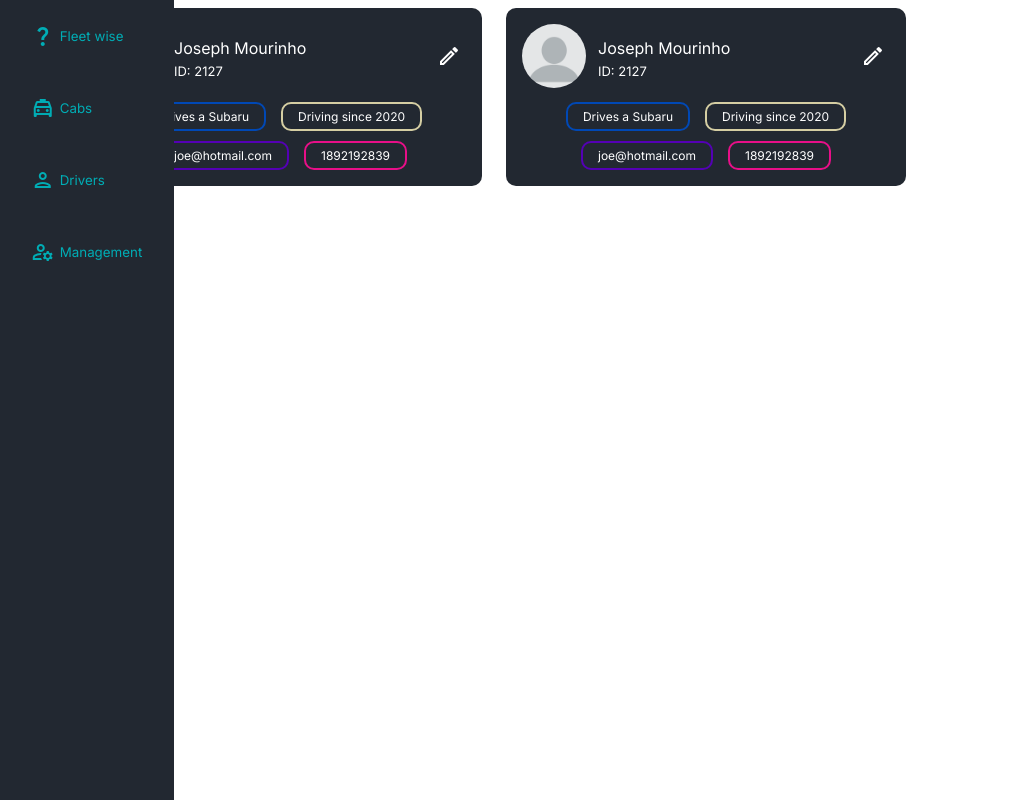
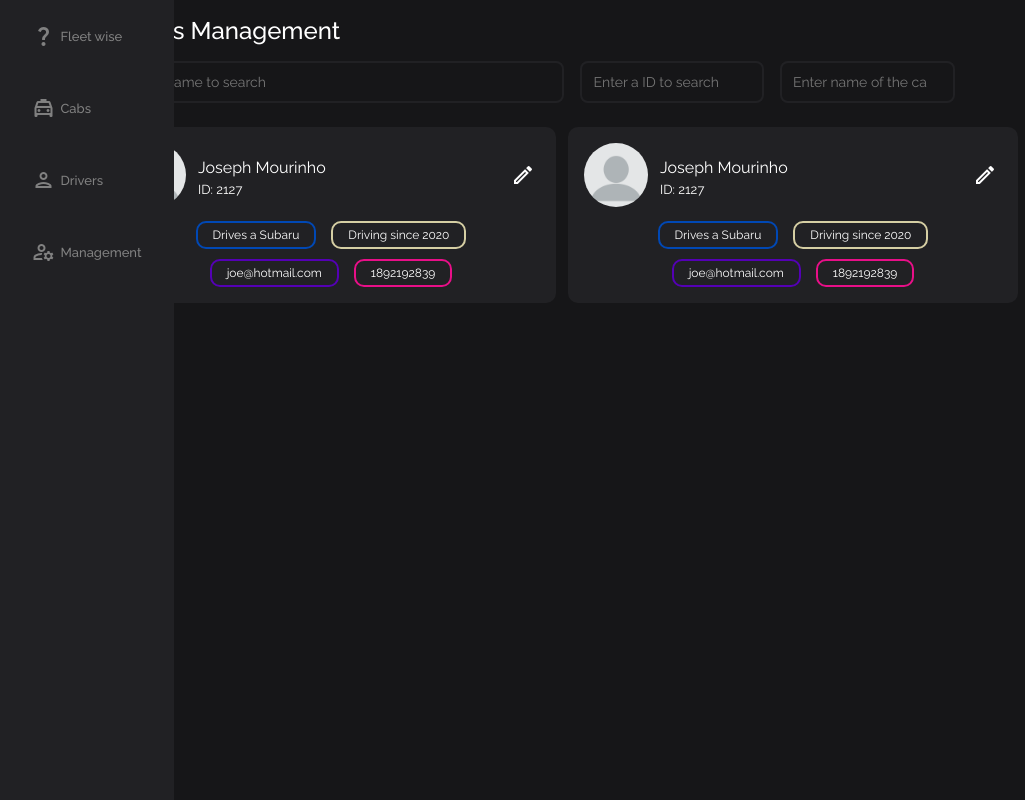
Before and after one commit to DineshK-1/fleetwise, a Next.js app: page /drivers in a window 1280 px wide. Shown: the whole page, without its empty margins (1-1026 px from the left). Built offline with nearby package versions, Linux system fonts and the light colour scheme.

Commit message:
Drivers Page UI update

```diff
--- a/app/drivers/driverdeets.css
+++ b/app/drivers/driverdeets.css
@@ -1,22 +1,37 @@
 .driver-section {
   display: flex;
+  flex-direction: column;
+  padding: 1rem 2rem;
+  gap: .5rem;
+}
+
+.driver-cards {
+  display: flex;
   flex-wrap: wrap;
-  gap: .5rem;
+  gap: 12px;
 }
 
 .driver-card {
   display: flex;
   flex-direction: column;
 
-  margin: .5rem;
+  margin: .5rem 0;
   padding: 1rem;
 
-  background-color: #222831;
+  background-color: #212124;
   color: white;
   border-radius: 10px;
   gap: 10px;
+  user-select: none;
 
-  width: 400px;
+  cursor: pointer;
+
+  width: 450px;
+  transition: all 250ms;
+}
+
+.driver-card:hover {
+  transform: scale(1.02);
 }
 
 .driver-card .card-top {
@@ -33,11 +48,12 @@
   transition: all 250ms;
   padding: 5px;
   border-radius: 10px;
+  user-select: none;
+  cursor: pointer;
 }
 
 .action-buttons .edit-button:hover {
-  background-color: #00adb5;
-  color: #222831;
+  background-color: #161618;
 }
 
 .driver-card .card-top .left {
@@ -104,3 +120,37 @@
 .tag.since:hover {
   background-color: #D5CEA360;
 }
+
+.search-drivers{
+  display: flex;
+  gap: 20px;
+}
+
+.search{
+  outline: none;
+  padding: .7rem;
+  border-radius: 6px;
+  outline: 2px solid #212124;
+  background: transparent;
+  border: none;
+  color: white;
+  font-family: inherit;
+  font-size: 14px;
+  margin: 10px 0;
+
+  transition: all 250ms;
+}
+
+.search:focus{
+  outline: 2px solid #787879;
+
+  transition: all 250ms;
+}
+
+.name-search{
+  width: 40%;
+}
+
+.cab-search{
+  width: 15%;
+}
--- a/app/drivers/page.jsx
+++ b/app/drivers/page.jsx
@@ -18,6 +18,15 @@ export default function DriverDetails() {
   ];
   return (
     <div className="driver-section">
+      <h2 className="w-500">Drivers Management</h2>
+
+      <div className="search-drivers">
+        <input type="search" className="search name-search" placeholder="Enter a name to search" />
+        <input type="search" className="search" placeholder="Enter a ID to search" />
+        <input type="search" className="search cab-search" placeholder="Enter name of the cab" />
+      </div>
+
+      <div className="driver-cards">
         {driverarray.map((driver) => {
           return (
             <DriverCard
@@ -30,5 +39,6 @@ export default function DriverDetails() {
           );
         })}
       </div>
+    </div>
   );
 }
--- a/app/globals.css
+++ b/app/globals.css
@@ -9,30 +9,24 @@
   --background-start-rgb: 214, 219, 220;
   --background-end-rgb: 255, 255, 255;
 
-  --primary-glow: conic-gradient(
-    from 180deg at 50% 50%,
+  --primary-glow: conic-gradient(from 180deg at 50% 50%,
       #16abff33 0deg,
       #0885ff33 55deg,
       #54d6ff33 120deg,
       #0071ff33 160deg,
-    transparent 360deg
-  );
-  --secondary-glow: radial-gradient(
-    rgba(255, 255, 255, 1),
-    rgba(255, 255, 255, 0)
-  );
+      transparent 360deg);
+  --secondary-glow: radial-gradient(rgba(255, 255, 255, 1),
+      rgba(255, 255, 255, 0));
 
   --tile-start-rgb: 239, 245, 249;
   --tile-end-rgb: 228, 232, 233;
-  --tile-border: conic-gradient(
-    #00000080,
+  --tile-border: conic-gradient(#00000080,
       #00000040,
       #00000030,
       #00000020,
       #00000010,
       #00000010,
-    #00000080
-  );
+      #00000080);
 
   --callout-rgb: 238, 240, 241;
   --callout-border-rgb: 172, 175, 176;
@@ -47,30 +41,54 @@
     --background-end-rgb: 0, 0, 0;
 
     --primary-glow: radial-gradient(rgba(1, 65, 255, 0.4), rgba(1, 65, 255, 0));
-    --secondary-glow: linear-gradient(
-      to bottom right,
+    --secondary-glow: linear-gradient(to bottom right,
         rgba(1, 65, 255, 0),
         rgba(1, 65, 255, 0),
-      rgba(1, 65, 255, 0.3)
-    );
+        rgba(1, 65, 255, 0.3));
 
     --tile-start-rgb: 2, 13, 46;
     --tile-end-rgb: 2, 5, 19;
-    --tile-border: conic-gradient(
-      #ffffff80,
+    --tile-border: conic-gradient(#ffffff80,
         #ffffff40,
         #ffffff30,
         #ffffff20,
         #ffffff10,
         #ffffff10,
-      #ffffff80
-    );
+        #ffffff80);
 
     --callout-rgb: 20, 20, 20;
     --callout-border-rgb: 108, 108, 108;
     --card-rgb: 100, 100, 100;
     --card-border-rgb: 200, 200, 200;
   }
+}
+
+.w-100 {
+  font-weight: 100;
+}
+
+.w-200 {
+  font-weight: 200;
+}
+
+.w-300 {
+  font-weight: 300;
+}
+
+.w-400 {
+  font-weight: 400;
+}
+
+.w-500 {
+  font-weight: 500;
+}
+
+.w-600 {
+  font-weight: 600;
+}
+
+.w-700 {
+  font-weight: 700;
 }
 
 * {
@@ -83,6 +101,8 @@ html,
 body {
   max-width: 100vw;
   overflow-x: hidden;
+  background-color: #161618;
+  color: white;
 }
 
 body::-webkit-scrollbar {
@@ -114,11 +134,11 @@ a {
   position: fixed;
   display: flex;
   flex-direction: column;
-  background-color: #222831;
+  background-color: #212124;
   height: 100vh;
   align-items: center;
   user-select: none;
-  font-size: smaller;
+  font-size: small;
   transition: all 300ms ease;
   overflow: hidden;
 }
@@ -133,7 +153,7 @@ a {
   align-items: center;
   padding: 0.5rem;
   cursor: pointer;
-  color: #00adb5;
+  color: #818181;
 }
 
 .expand {
@@ -142,7 +162,7 @@ a {
   margin: 1rem 0.75rem;
   padding: 0.5rem;
   transition: all 500ms;
-  color: #00adb5;
+  color: #818181;
   cursor: pointer;
 }
 
@@ -152,9 +172,10 @@ a {
   margin: 1rem 0.75rem;
   padding: 0.5rem;
   cursor: pointer;
-  color: #00adb5;
+  color: #818181;
   transition: all 500ms;
   border-radius: 10px;
+  font-weight: 500;
 }
 
 .sidebar .Navigation .nav-item .text {
--- a/app/layout.jsx
+++ b/app/layout.jsx
@@ -1,9 +1,9 @@
 import './globals.css'
-import { Inter } from 'next/font/google'
+import { Raleway } from 'next/font/google'
 import 'material-icons/iconfont/outlined.css';
 import Sidebar from './components/Sidebar.component';
 
-const inter = Inter({ subsets: ["latin"] });
+const raleway = Raleway({ subsets: ["latin"] });
 
 export const metadata = {
   title: "Fleet Wise",
@@ -13,7 +13,7 @@ export const metadata = {
 export default function RootLayout({ children }) {
   return (
     <html lang="en">
-      <body className={inter.className}>
+      <body className={raleway.className}>
         <Sidebar child={children} />
         <div className="main-wrapper">
           {children}
```
Lines whose indentation alone changed are shown as unchanged.
